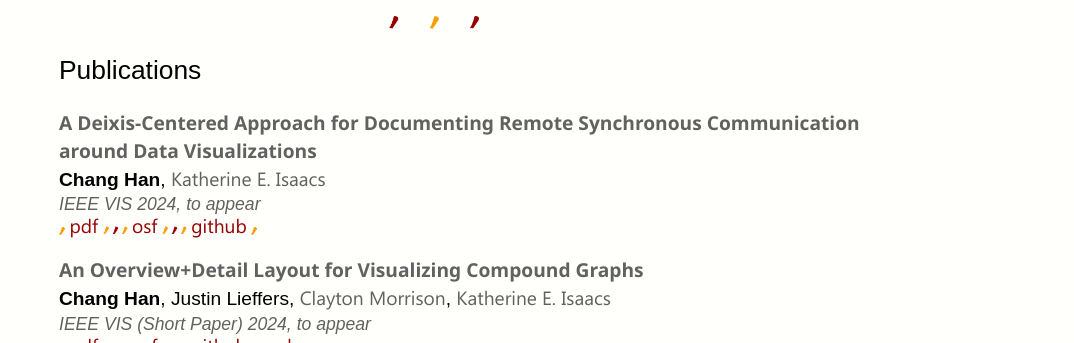
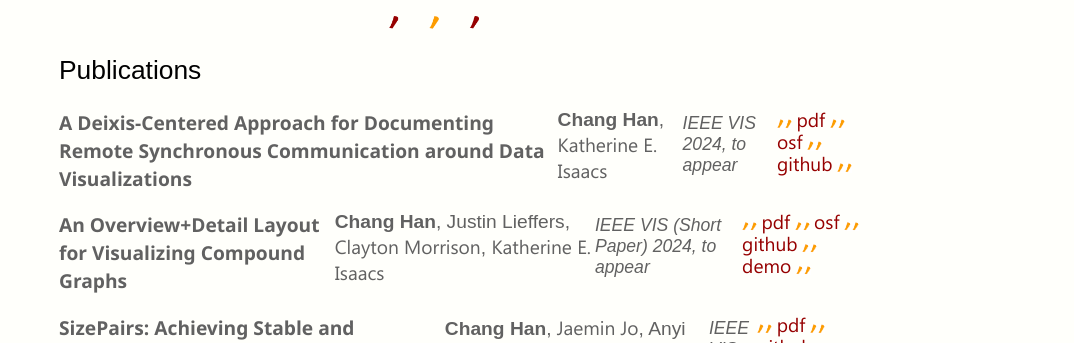
Before and after one commit to hconhisway/hconhisway.github.io, a plain HTML site: page index.html in a window 1280 px wide. Shown: the part 447-790 px from the top of the page, 206-1280 px from the left. Drawn offline with Linux system fonts and the light colour scheme; files whose address does not match are found by name.

Commit message:
update arxiv

```diff
--- a/index.html
+++ b/index.html
@@ -92,31 +92,31 @@
       <h2>Publications</h2>
 
       <div class="pub-text">
-        <div class="pub-title"><a href="publication/Deixis.pdf">A Deixis-Centered Approach for Documenting Remote Synchronous Communication around Data Visualizations</a></div>
-        <div class="pub-authors"> <strong>Chang Han</strong>, <a href="https://kisaacs.github.io/index.html">Katherine E. Isaacs</a></div>
-        <div class="pub-places">IEEE VIS 2024, to appear</div>
-        <div class="pub-materials">  <img src="img/sep_single.svg" width="6">  <a href="publication/Deixis.pdf">pdf</a>  <img src="img/sep.svg" width="25">  <a href="https://osf.io/c2g39/">osf</a>  <img src="img/sep.svg" width="25">  <a href="https://github.com/hconhisway/vitraexample">github</a>  <img src="img/sep_single.svg" width="6"></div>
+          <div class="pub-title"><a href="https://arxiv.org/abs/2408.04041">A Deixis-Centered Approach for Documenting Remote Synchronous Communication around Data Visualizations</a></div>
+          <div class="pub-authors"> <strong>Chang Han</strong>, <a href="https://kisaacs.github.io/index.html">Katherine E. Isaacs</a></div>
+          <div class="pub-places">IEEE VIS 2024, to appear</div>
+          <div class="pub-materials">  <img src="img/del_double.svg" width="15">  <a href="publication/Deixis.pdf">pdf</a>  <img src="img/del_double.svg" width="15">  <a href="https://osf.io/c2g39/">osf</a>  <img src="img/del_double.svg" width="15">  <a href="https://github.com/hconhisway/vitraexample">github</a>  <img src="img/del_double.svg" width="15"></div>
       </div>
 
       <div class="pub-text">
-        <div class="pub-title"><a href="publication/moviz.pdf">An Overview+Detail Layout for Visualizing Compound Graphs</a></div>
+        <div class="pub-title"><a href="https://arxiv.org/abs/2408.04045">An Overview+Detail Layout for Visualizing Compound Graphs</a></div>
         <div class="pub-authors"> <strong>Chang Han</strong>, Justin Lieffers, <a href="https://ml4ai.github.io/">Clayton Morrison</a>, <a href="https://kisaacs.github.io/index.html">Katherine E. Isaacs</a></div>
         <div class="pub-places">IEEE VIS (Short Paper) 2024, to appear</div>
-        <div class="pub-materials"> <img src="img/sep_single.svg" width="6">  <a href="publication/moviz.pdf">pdf</a> <img src="img/sep.svg" width="25"> <a href="https://osf.io/3rcq2/">osf</a> <img src="img/sep.svg" width="25"> <a href="https://github.com/ml4ai/moviz-client">github</a> <img src="img/sep.svg" width="25"> <a href="https://ml4ai.github.io/moviz-client/">demo</a>  <img src="img/sep_single.svg" width="6"> </div>
+        <div class="pub-materials"> <img src="img/del_double.svg" width="15">  <a href="publication/moviz.pdf">pdf</a> <img src="img/del_double.svg" width="15"> <a href="https://osf.io/3rcq2/">osf</a> <img src="img/del_double.svg" width="15"> <a href="https://github.com/ml4ai/moviz-client">github</a> <img src="img/del_double.svg" width="15"> <a href="https://ml4ai.github.io/moviz-client/">demo</a>  <img src="img/del_double.svg" width="15"> </div>
       </div>
 
       <div class="pub-text">
         <div class="pub-title"><a href="publication/sizepairs.pdf">SizePairs: Achieving Stable and Balanced Temporal Treemaps using Hierarchical Size-based Pairing</a></div>
         <div class="pub-authors"> <strong>Chang Han</strong>, <a href="https://www.jaeminjo.com/">Jaemin Jo</a>, Anyi Li, <a href="https://bongshiny.com/">Bongsine Lee</a>, <a href="https://www.cgmi.uni-konstanz.de/en/persons/prof-dr-oliver-deussen/">Oliver Deussen</a>, <a href="http://www.yunhaiwang.net/">Yunhai Wang</a> </div>
         <div class="pub-places">IEEE VIS 2022</div>
-        <div class="pub-materials"> <img src="img/sep_single.svg" width="6">  <a href="publication/sizepairs.pdf">pdf</a> <img src="img/sep.svg" width="25">  <a href="https://github.com/Ideas-Laboratory/SizePairs">github</a> <img src="img/sep.svg" width="25">  <a href="slides/sizepairs_韩畅.pptx">slides</a> <img src="img/sep.svg" width="25">  <a href="https://youtu.be/psChtz1Eq2A?t=1504">talk</a>  <img src="img/sep_single.svg" width="6"></div>
+        <div class="pub-materials"> <img src="img/del_double.svg" width="15">  <a href="publication/sizepairs.pdf">pdf</a> <img src="img/del_double.svg" width="15">  <a href="https://github.com/Ideas-Laboratory/SizePairs">github</a> <img src="img/del_double.svg" width="15">  <a href="slides/sizepairs_韩畅.pptx">slides</a> <img src="img/del_double.svg" width="15">  <a href="https://youtu.be/psChtz1Eq2A?t=1504">talk</a>  <img src="img/del_double.svg" width="15"></div>
       </div>
 
       <div class="pub-text">
         <div class="pub-title"><a href="publication/Target Netgrams.pdf">Target Netgrams: An Annulus-constrained Stress Model for Radial Graph Visualization</a></div>
         <div class="pub-authors"> Mingliang Xue, <a href="http://www.yunhaiwang.net/">Yunhai Wang</a>, <strong>Chang Han</strong>, Jian Zhang, Zheng Wang, Kaiyi Zhang, Christophe Hurter, Jian Zhao, <a href="https://www.cgmi.uni-konstanz.de/en/persons/prof-dr-oliver-deussen/">Oliver Deussen</a></div>
         <div class="pub-places">IEEE TVCG, 2022</div>
-        <div class="pub-materials"> <img src="img/sep_single.svg" width="6">  <a href="publication/Target Netgrams.pdf">pdf</a>   <img src="img/sep_single.svg" width="6"></div>
+        <div class="pub-materials"> <img src="img/del_double.svg" width="15">  <a href="publication/Target Netgrams.pdf">pdf</a>   <img src="img/del_double.svg" width="15"></div>
       </div>
     </div>
 
--- a/style.css
+++ b/style.css
@@ -180,6 +180,8 @@ main {
 }
 
 .pub-text{
+	display: flex;
+	align-items: flex-start;
 	font-family: "Arial";
 	padding-top: 0.5cm;
 }
@@ -219,6 +221,7 @@ main {
 }
 
 .pub-authors {
+	color: #616161;
 	/* font-family: "Arial"; */
 	/* font-size: 120%; */
 	font-size: 1.2em;
```
Also changed, not shown: img/del_double.svg (added), img/vnote.png (added).
